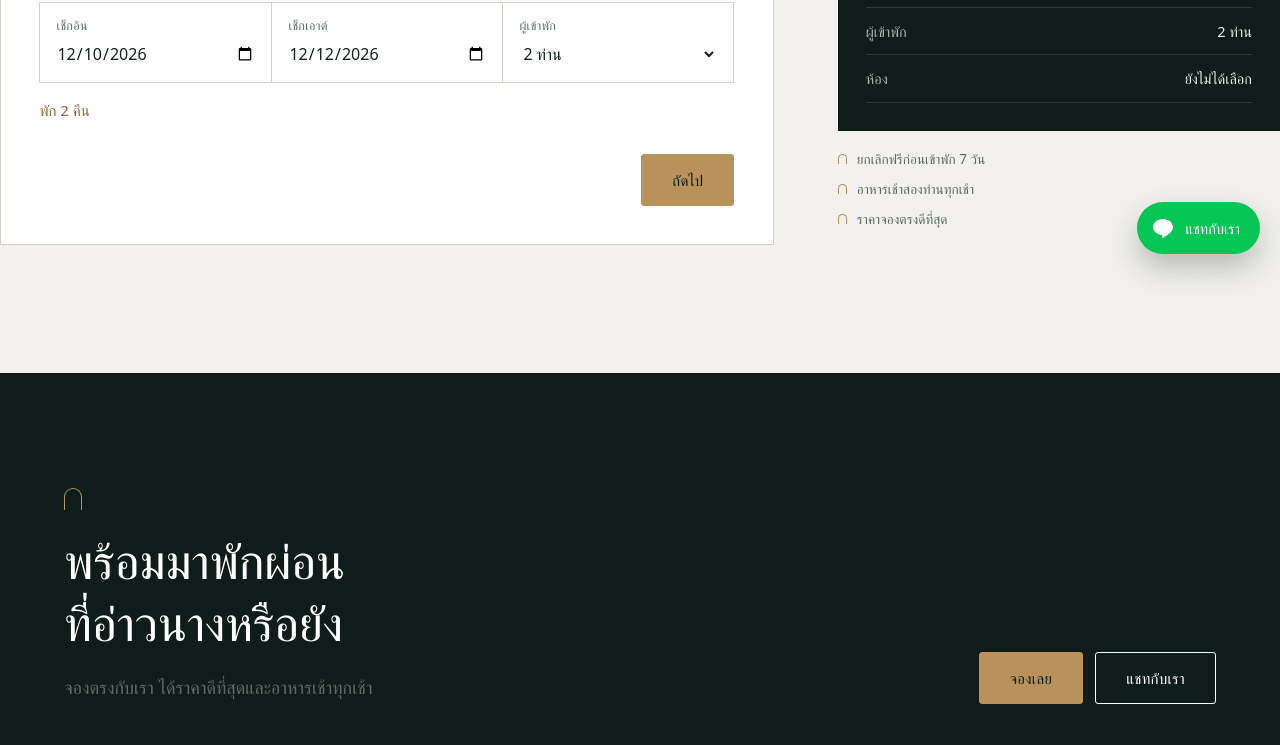
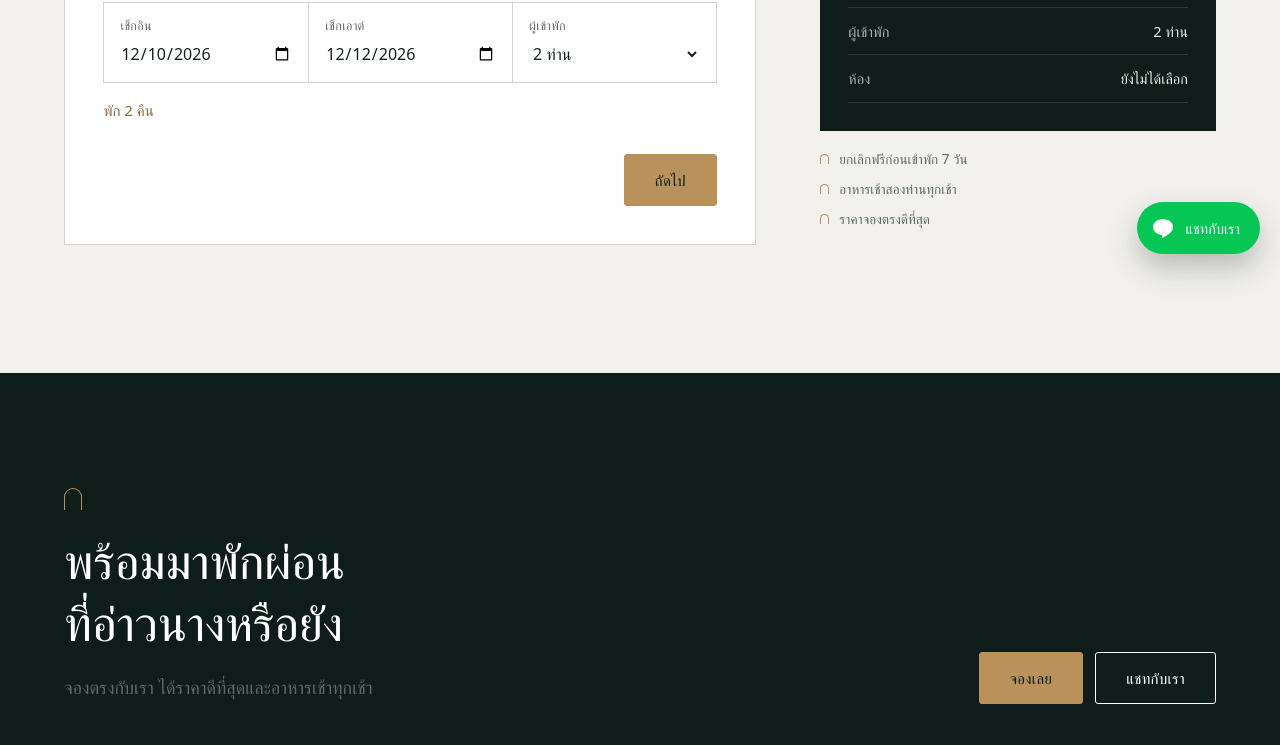
Before and after one commit to usedby5voht-oss/nuan-retreat, a plain HTML site: page book.html in a window 1280 px wide. Shown: the part 526-1271 px from the top of the page. Drawn offline with Linux system fonts and the light colour scheme; a web font is replaced by a local one.

Commit message:
Booking page margins

```diff
--- a/book.html
+++ b/book.html
@@ -11,7 +11,7 @@
 <link rel="stylesheet" href="common.css">
 <style>
 /* Book Now: five steps on the left, a pinned summary on the right. */
-.bwrap{padding:clamp(28px,4vw,56px) 0 clamp(80px,10vw,140px)}
+.bwrap{padding-top:clamp(28px,4vw,56px);padding-bottom:clamp(80px,10vw,140px)}
 .bwrap h1{font-size:clamp(36px,4.6vw,64px)}
 .bsteps{list-style:none;padding:0;margin:26px 0 clamp(32px,4vw,48px);display:grid;grid-template-columns:repeat(5,minmax(0,1fr));border-top:1px solid var(--line)}
 .bsteps li{padding:14px 10px 0 0;border-top:2px solid transparent;margin-top:-1px;font-size:14px;color:var(--mute)}
@@ -51,7 +51,7 @@
 .trust span::before{content:"";display:inline-block;width:7px;height:9px;border:1.2px solid var(--brass);border-bottom:0;border-radius:var(--arch);margin-right:10px}
 .okp{text-align:center}
 .okp .arch{width:96px;height:112px;margin:6px auto 18px;background:var(--night);display:grid;place-items:center}
-@media(max-width:960px){.bgrid{grid-template-columns:1fr}.side2{position:static;order:-1}.sumc figure{display:none}}
+@media(max-width:960px){.bgrid{grid-template-columns:1fr}.side2{position:static}.sumc figure{display:none}}
 @media(max-width:640px){.bsteps li{font-size:0}.bsteps li span{font-size:20px}.dates{grid-template-columns:1fr 1fr}.dates .field:nth-child(3){grid-column:1/-1;border-left:0;border-top:1px solid var(--line)}.ropt{grid-template-columns:1fr}.ropt figure{aspect-ratio:16/10}}
 @media print{.hdr,#ann,footer,.fline,.bsteps,.bacts .btn.line{display:none!important}}
 </style>
```
